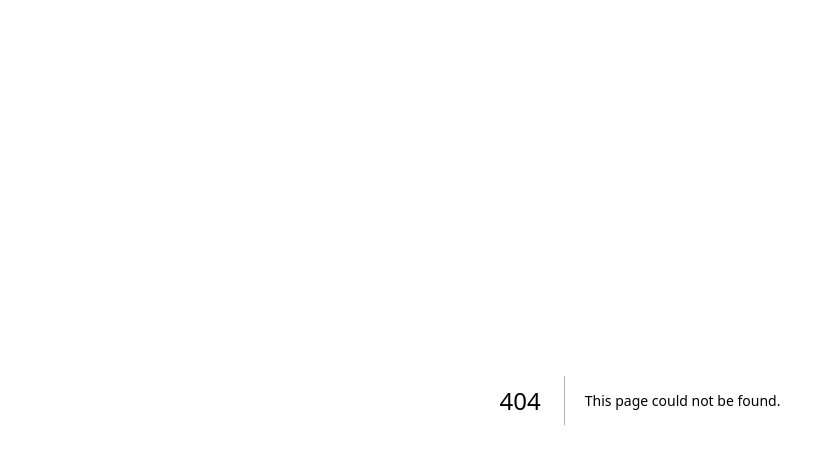
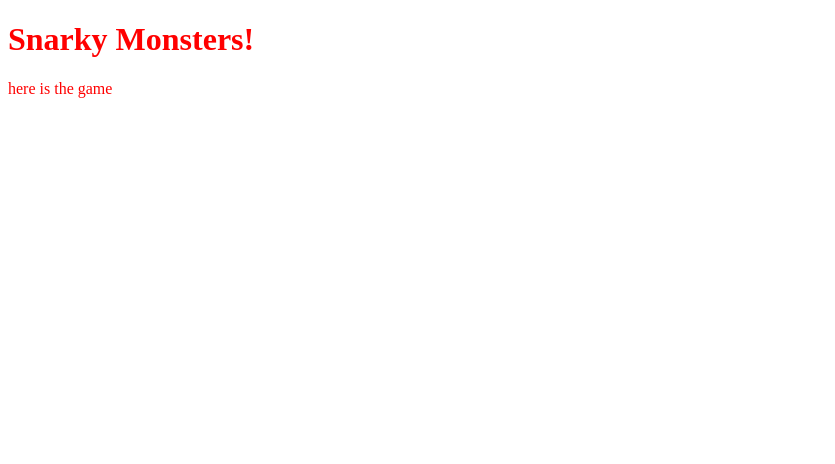
Before and after one commit to tonk-labs/snarky-monsters, a Next.js app in the folder client/: page /game in a window 1280 px wide. Before the commit this address had no page. Shown: the top 464 px of the page, without its empty margins (0-835 px from the left). Built offline with nearby package versions, Linux system fonts and the light colour scheme.

Commit message:
configured babel

```diff
--- a/client/next.config.js
+++ b/client/next.config.js
@@ -1,6 +1,6 @@
 /** @type {import('next').NextConfig} */
 const nextConfig = {
-  reactStrictMode: true,
+  reactStrictMode: false,
 }
 
 module.exports = nextConfig
--- a/client/package.json
+++ b/client/package.json
@@ -15,5 +15,8 @@
     "react": "18.2.0",
     "react-dom": "18.2.0",
     "styled-components": "^5.3.9"
+  },
+  "devDependencies": {
+    "babel-plugin-styled-components": "^2.0.7"
   }
 }
--- /dev/null
+++ b/client/src/pages/game.js
@@ -0,0 +1,26 @@
+import Head from 'next/head'
+import styled from 'styled-components'
+
+const Container = styled.div`
+  color: red;
+`
+
+export default function Game() {
+  return (
+    <>
+      <Head>
+        <title>Snarky Monsters!</title>
+        <meta
+          name="description"
+          content="Battle your way to web3 domination against ZK-powered NPCs"
+        />
+        <meta name="viewport" content="width=device-width, initial-scale=1" />
+        <link rel="icon" href="/favicon.png" />
+      </Head>
+      <Container>
+        <h1>Snarky Monsters!</h1>
+        <p>here is the game</p>
+      </Container>
+    </>
+  )
+}
```
Also changed, not shown: client/.babelrc (added), 1 other file (tests, documents, lock files or other folders).
